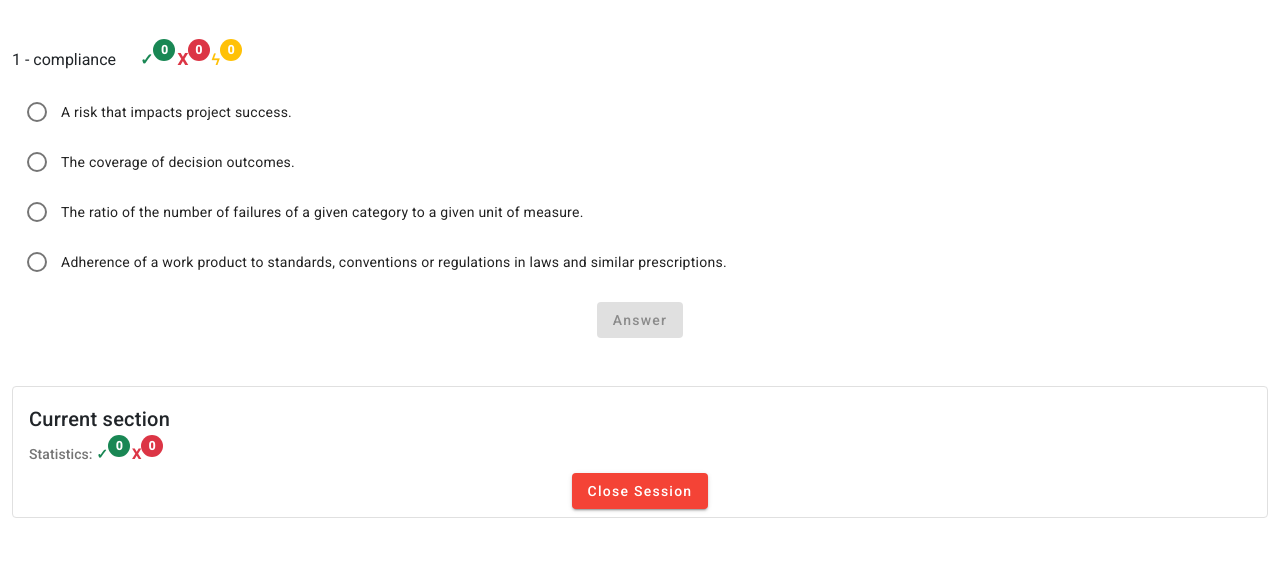
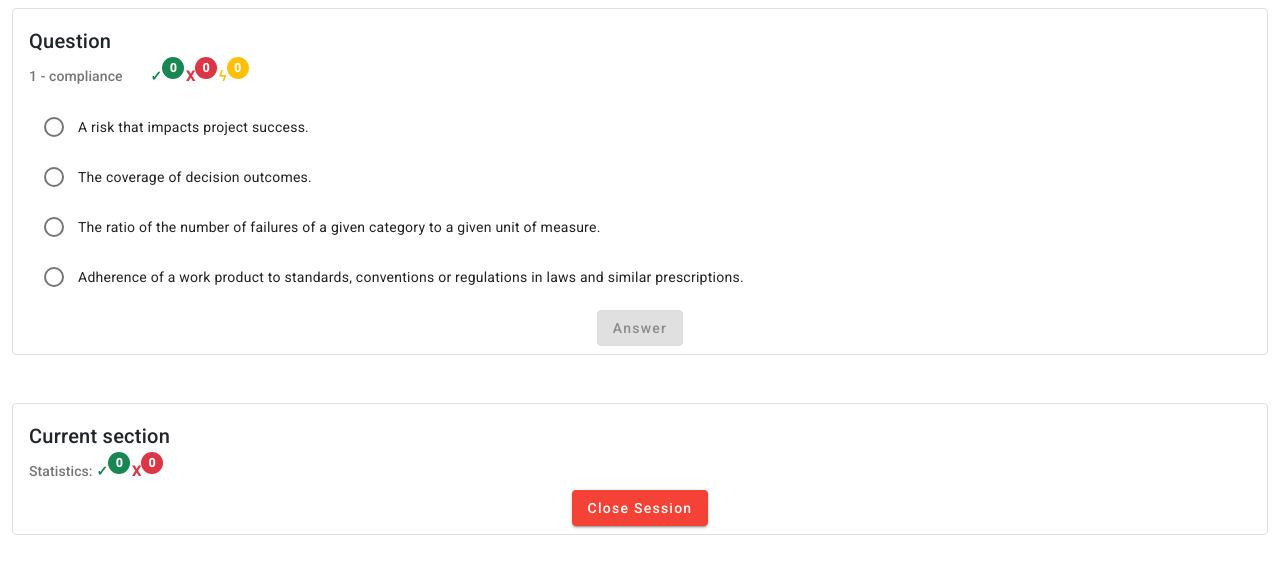
Before and after one commit to parloti/istqb-glossary, an Angular app: page /term/327 in a window 1280 px wide. Shown: the top 574 px of the page. Built offline with nearby package versions, Linux system fonts and the light colour scheme.

Commit message:
feat question options

```diff
--- a/src/app/question/question.component.html
+++ b/src/app/question/question.component.html
@@ -1,9 +1,12 @@
-<div class="mt-5 container-fluid" *ngIf="acceptLanguage">
-  <label>
+<div class="container-fluid" *ngIf="acceptLanguage">
+  <mat-card class="mt-2" appearance="outlined">
+    <mat-card-header>
+      <mat-card-title-group>
+        <mat-card-title>Question</mat-card-title>
+        <mat-card-subtitle class="mt-2">
           {{ index }} - {{ acceptLanguage.name }}
           <span *ngIf="acceptLanguage.abbreviation"
             >({{ acceptLanguage.abbreviation | uppercase }})</span
-    ></label
           >
           <ng-container *ngIf="statistic">
             <span
@@ -24,7 +27,11 @@
               matBadgeOverlap="false"
               ><strong>ϟ</strong></span
             >
-  </ng-container>
+          </ng-container></mat-card-subtitle
+        >
+      </mat-card-title-group>
+    </mat-card-header>
+    <mat-card-content>
       <mat-radio-group [(ngModel)]="selectedAnswer">
         <mat-radio-button
           [disabled]="answered"
@@ -43,8 +50,9 @@
           <div>{{ option.definition }}</div>
         </mat-radio-button>
       </mat-radio-group>
-
-  <div class="actions">
+    </mat-card-content>
+    <mat-card-footer>
+      <mat-card-actions class="justify-content-center">
         <button
           *ngIf="!answered"
           mat-raised-button
@@ -54,10 +62,17 @@
         >
           Answer
         </button>
-    <button (click)="next()" *ngIf="answered" mat-raised-button color="primary">
+        <button
+          (click)="next()"
+          *ngIf="answered"
+          mat-raised-button
+          color="primary"
+        >
           Next
         </button>
-  </div>
+      </mat-card-actions>
+    </mat-card-footer>
+  </mat-card>
 
   <mat-card class="mt-5" appearance="outlined">
     <mat-card-header
@@ -83,7 +98,9 @@
     <mat-card-content></mat-card-content>
     <mat-card-footer>
       <mat-card-actions class="justify-content-center">
-        <button mat-raised-button (click)="closeSession()" color="warn">Close Session</button>
+        <button mat-raised-button (click)="closeSession()" color="warn">
+          Close Session
+        </button>
       </mat-card-actions>
     </mat-card-footer>
   </mat-card>
--- a/src/app/question/question.component.scss
+++ b/src/app/question/question.component.scss
@@ -10,11 +10,6 @@ mat-radio-button {
   width: 100%;
 }
 
-.actions {
-  display: flex;
-  justify-content: center;
-}
-
 .border-success,
 .border-danger {
   border-width: 2px;
```
Lines whose indentation alone changed are shown as unchanged.
